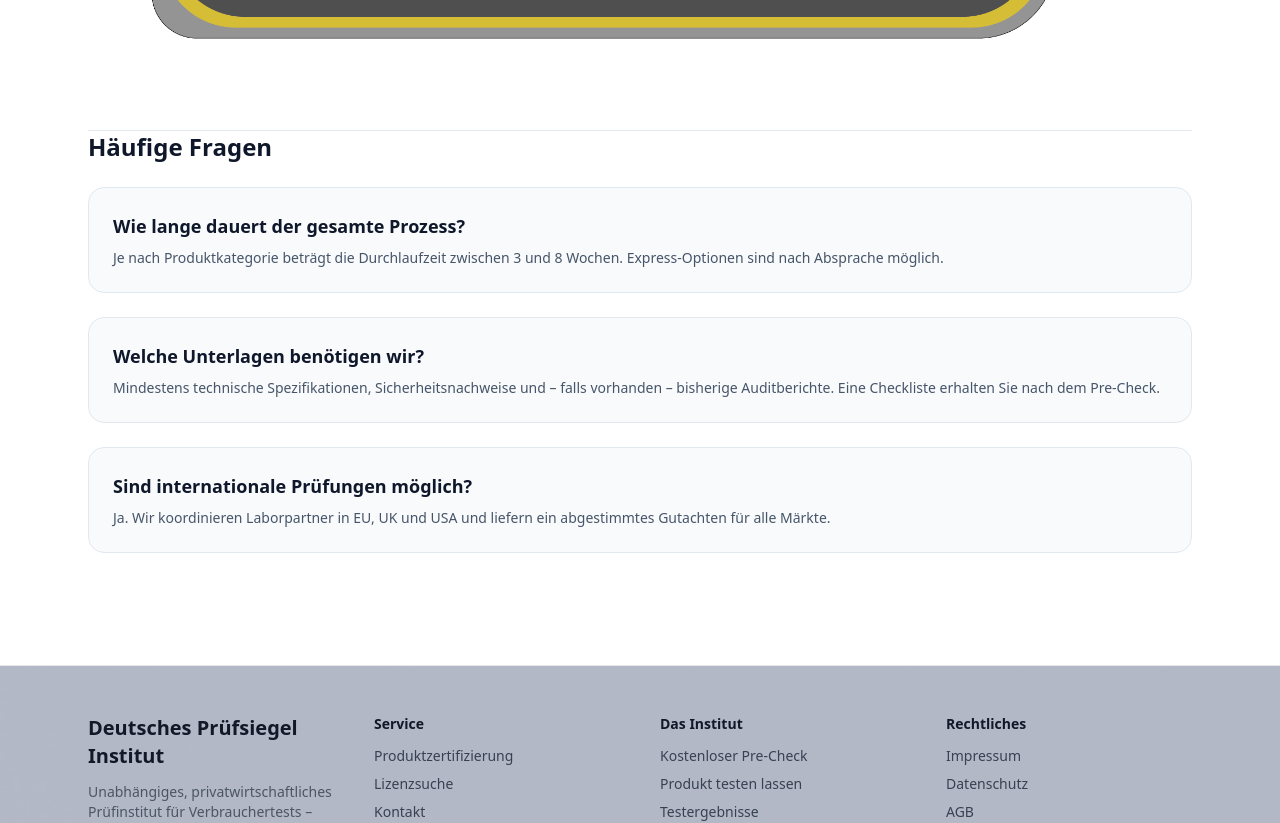
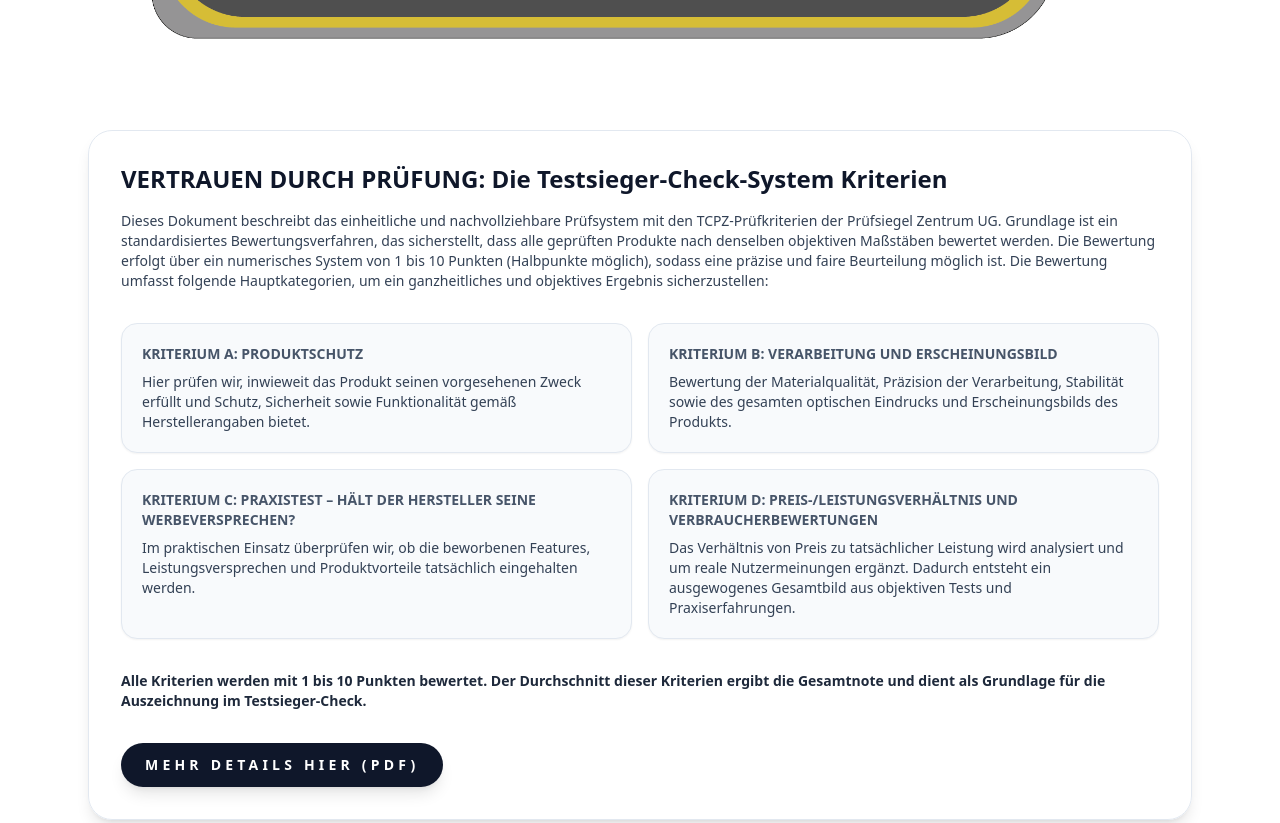
Before and after one commit to LukaM25/testsieger-check-mvp-hero, a Next.js app: page /produkte/produkt-test in a window 1280 px wide. Shown: the part 4380-5203 px from the top of the page. Built offline with nearby package versions, Linux system fonts and the light colour scheme; no server answers.

Commit message:
Aktualisiert Prüfverfahren

```diff
--- a/app/api/certificates/route.ts
+++ b/app/api/certificates/route.ts
@@ -3,6 +3,8 @@ import { prisma } from "@/lib/prisma";
 import { createPdfDocument, getDocumentCard } from "@/lib/pdfmonkey";
 import { sendPrecheckConfirmation } from "@/lib/email";
 import QRCode from "qrcode";
+import fs from "fs/promises";
+import path from "path";
 
 export async function POST(req: Request) {
   try {
@@ -37,11 +39,28 @@ export async function POST(req: Request) {
 
     const card = await waitForDocumentSuccess(pdf.id);
 
+    if (!card.downloadUrl) {
+      throw new Error("PDF download URL missing");
+    }
+
+    const uploadsDir = path.join(process.cwd(), "public", "uploads");
+    await fs.mkdir(uploadsDir, { recursive: true });
+
+    const pdfResp = await fetch(card.downloadUrl);
+    if (!pdfResp.ok) {
+      throw new Error("PDF download failed");
+    }
+
+    const pdfBuffer = Buffer.from(await pdfResp.arrayBuffer());
+    const pdfRel = `/uploads/REPORT_${seal_number}.pdf`;
+    const pdfAbs = path.join(uploadsDir, `REPORT_${seal_number}.pdf`);
+    await fs.writeFile(pdfAbs, pdfBuffer);
+
     await prisma.certificate.create({
       data: {
         productId: product.id,
         seal_number,
-        pdfUrl: card.downloadUrl ?? "",
+        pdfUrl: pdfRel,
         qrUrl: qr_target,
         pdfmonkeyDocumentId: pdf.id,
       },
--- a/app/dashboard/page.tsx
+++ b/app/dashboard/page.tsx
@@ -55,6 +55,8 @@ export default async function DashboardPage() {
                       <div className="text-sm mt-1 space-x-3">
                         <Link
                           href={p.certificate.pdfUrl}
+                          target="_blank"
+                          rel="noreferrer"
                           className="text-blue-600 hover:underline"
                         >
                           Prüfbericht
--- a/pruf/ProduktTestPage.tsx
+++ b/pruf/ProduktTestPage.tsx
@@ -289,6 +289,71 @@ export default function ProduktTestPage() {
           </div>
         </div>
 
+        <div
+          id="pruefverfahren-pdf"
+          className="mt-12 grid gap-8 rounded-3xl border border-slate-200 bg-white/90 p-8 shadow-lg"
+        >
+          <div className="space-y-4">
+            <h3 className="text-2xl font-semibold">
+              VERTRAUEN DURCH PRÜFUNG: Die Testsieger-Check-System Kriterien
+            </h3>
+            <p className="text-sm text-slate-700">
+              Dieses Dokument beschreibt das einheitliche und nachvollziehbare Prüfsystem mit den TCPZ-Prüfkriterien der
+              Prüfsiegel Zentrum UG. Grundlage ist ein standardisiertes Bewertungsverfahren, das sicherstellt, dass alle
+              geprüften Produkte nach denselben objektiven Maßstäben bewertet werden. Die Bewertung erfolgt über ein
+              numerisches System von 1 bis 10 Punkten (Halbpunkte möglich), sodass eine präzise und faire Beurteilung möglich
+              ist. Die Bewertung umfasst folgende Hauptkategorien, um ein ganzheitliches und objektives Ergebnis sicherzustellen:
+            </p>
+          </div>
+
+          <div className="grid gap-4 md:grid-cols-2">
+            <blockquote className="flex h-full flex-col gap-2 rounded-2xl border border-slate-200 bg-slate-50 p-5 text-slate-900 shadow-sm">
+              <span className="text-sm font-semibold uppercase tracking-[0.2em] text-slate-600">Kriterium A: Produktschutz</span>
+              <p className="text-sm text-slate-700">
+                Hier prüfen wir, inwieweit das Produkt seinen vorgesehenen Zweck erfüllt und Schutz, Sicherheit sowie
+                Funktionalität gemäß Herstellerangaben bietet.
+              </p>
+            </blockquote>
+            <blockquote className="flex h-full flex-col gap-2 rounded-2xl border border-slate-200 bg-slate-50 p-5 text-slate-900 shadow-sm">
+              <span className="text-sm font-semibold uppercase tracking-[0.2em] text-slate-600">Kriterium B: Verarbeitung und Erscheinungsbild</span>
+              <p className="text-sm text-slate-700">
+                Bewertung der Materialqualität, Präzision der Verarbeitung, Stabilität sowie des gesamten optischen Eindrucks
+                und Erscheinungsbilds des Produkts.
+              </p>
+            </blockquote>
+            <blockquote className="flex h-full flex-col gap-2 rounded-2xl border border-slate-200 bg-slate-50 p-5 text-slate-900 shadow-sm">
+              <span className="text-sm font-semibold uppercase tracking-[0.2em] text-slate-600">Kriterium C: Praxistest – Hält der Hersteller seine Werbeversprechen?</span>
+              <p className="text-sm text-slate-700">
+                Im praktischen Einsatz überprüfen wir, ob die beworbenen Features, Leistungsversprechen und Produktvorteile
+                tatsächlich eingehalten werden.
+              </p>
+            </blockquote>
+            <blockquote className="flex h-full flex-col gap-2 rounded-2xl border border-slate-200 bg-slate-50 p-5 text-slate-900 shadow-sm">
+              <span className="text-sm font-semibold uppercase tracking-[0.2em] text-slate-600">Kriterium D: Preis-/Leistungsverhältnis und Verbraucherbewertungen</span>
+              <p className="text-sm text-slate-700">
+                Das Verhältnis von Preis zu tatsächlicher Leistung wird analysiert und um reale Nutzermeinungen ergänzt.
+                Dadurch entsteht ein ausgewogenes Gesamtbild aus objektiven Tests und Praxiserfahrungen.
+              </p>
+            </blockquote>
+          </div>
+
+          <p className="text-sm font-semibold text-slate-800">
+            Alle Kriterien werden mit 1 bis 10 Punkten bewertet. Der Durchschnitt dieser Kriterien ergibt die Gesamtnote und
+            dient als Grundlage für die Auszeichnung im Testsieger-Check.
+          </p>
+
+          <div className="flex justify-start">
+            <a
+              href="https://drive.google.com/open?id=14xhZ55uU5_bGZWxH9jKca0Mp-CEaGbDi"
+              target="_blank"
+              rel="noopener noreferrer"
+              className="inline-flex items-center justify-center rounded-full bg-slate-900 px-6 py-3 text-sm font-semibold uppercase tracking-[0.3em] text-white shadow-lg transition hover:bg-black"
+            >
+              Mehr Details Hier (PDF)
+            </a>
+          </div>
+        </div>
+
         <div className="mt-12 border-t border-slate-200 bg-white pt-8">
           <h3 className="text-2xl font-semibold">Häufige Fragen</h3>
           <div className="mt-6 space-y-6">
```
Also changed, not shown: app/testergebnisse/page.tsx (+6 -1 lines), app/verify/[id]/page.tsx (+8 -1 lines), 1 other file (tests, documents, lock files or other folders).
